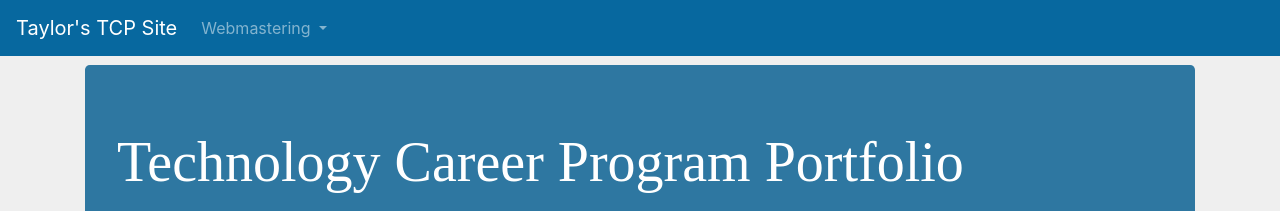
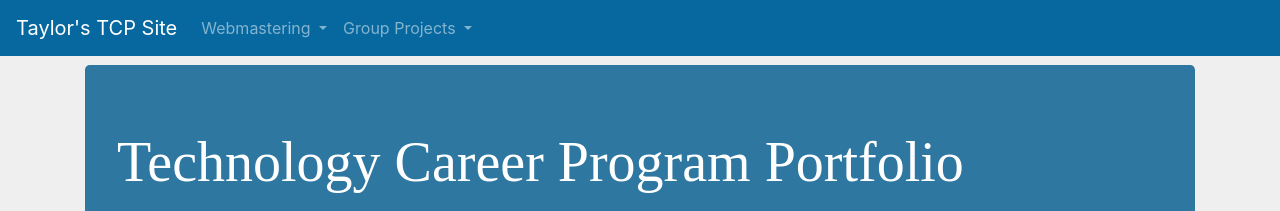
Before and after one commit to tmartin357/TCP_Portfilio, a Jekyll site: the page built from index.html, in a window 1280 px wide. Shown: the top 211 px of the page. Built offline with Jekyll 4.4.1, drawn with Linux system fonts in a browser that asks for light colours; some web fonts are replaced.

Commit message:
Added link to SkyPlay website

```diff
--- a/_includes/header.html
+++ b/_includes/header.html
@@ -16,6 +16,14 @@
           {% endfor %}
         </div>
       </li>
+      <li class="nav-item dropdown">
+        <a class="nav-link dropdown-toggle" href="#" id="navbarDropdown" role="button" data-toggle="dropdown" aria-haspopup="true" aria-expanded="false">
+          Group Projects
+        </a>
+        <div class="dropdown-menu" aria-labelledby="navbarDropdown">
+          <a class="dropdown-item" href="https://tmartin357.github.io/class-project-2018/">SkyPlay Website (WIP)</a>
+        </div>
+      </li>
     </ul>
   </div>
 </nav>
```
